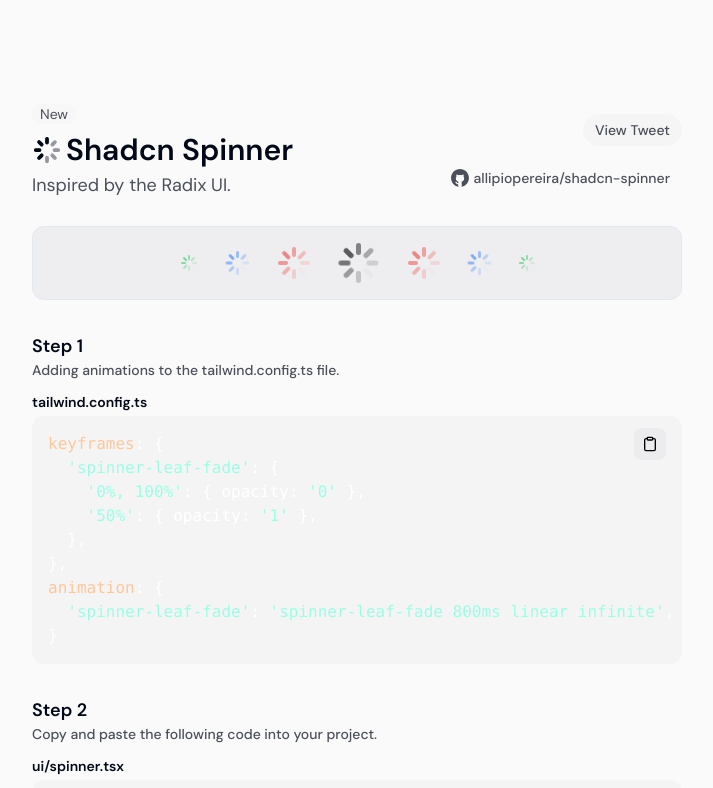
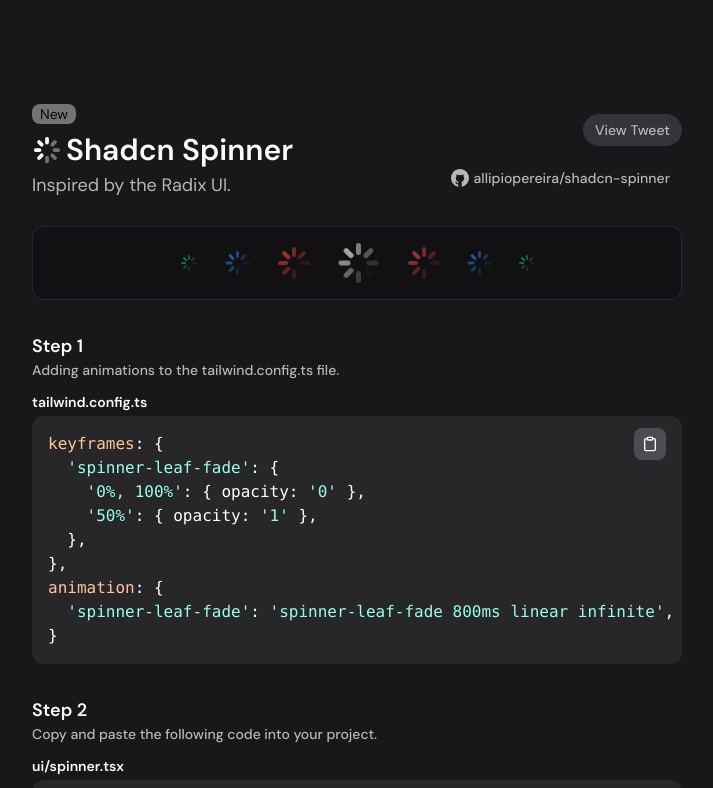
Before and after one commit to lujstn/shadcn-spinner, a Next.js app: page / in a window 1280 px wide. Shown: the top 788 px of the page, without its empty margins (283-996 px from the left). Built offline with nearby package versions, Linux system fonts and the light colour scheme.

Commit message:
fix: update theme logic and improve code highlighting

```diff
--- a/src/app/layout.tsx
+++ b/src/app/layout.tsx
@@ -26,8 +26,7 @@
       >
         <ThemeProvider
           attribute="class"
-          defaultTheme="system"
-          enableSystem
+          defaultTheme="dark"
           disableTransitionOnChange
         >
           {children}
--- a/src/components/code-block.tsx
+++ b/src/components/code-block.tsx
@@ -8,6 +8,7 @@
 import rehypePrettyCode from "rehype-pretty-code";
 import CodeCopy from "./code-copy";
 import { useTheme } from "next-themes";
+import { useState, useEffect } from "react";
 
 interface CodeBlockProps {
   code: string;
@@ -15,13 +16,16 @@
 }
 
 export default function CodeBlock({ code }: CodeBlockProps) {
-  const [highlightedCode, setHighlightedCode] = React.useState<string>("");
+  const [highlightedCode, setHighlightedCode] = useState<string>("");
   const { theme } = useTheme();
 
-  React.useEffect(() => {
-    highlightCode(code, theme).then((highlightedCode) => {
-      setHighlightedCode(highlightedCode);
-    });
+  useEffect(() => {
+    const highlight = async () => {
+      const highlighted = await highlightCode(code, theme);
+      setHighlightedCode(highlighted);
+    };
+
+    highlight();
   }, [code, theme]);
 
   return (
@@ -45,7 +49,7 @@
     .use(remarkRehype)
     .use(rehypePrettyCode, {
       keepBackground: false,
-      theme: theme === "light" ? "github-light-default" : "vesper",
+      theme: theme === "light" ? "github-light" : "vesper",
     })
     .use(rehypeStringify)
     .process(code);
--- a/src/components/theme-mode-toggle.tsx
+++ b/src/components/theme-mode-toggle.tsx
@@ -31,9 +31,6 @@
         <DropdownMenuItem onClick={() => setTheme("dark")}>
           Dark
         </DropdownMenuItem>
-        <DropdownMenuItem onClick={() => setTheme("system")}>
-          System
-        </DropdownMenuItem>
       </DropdownMenuContent>
     </DropdownMenu>
   )
```
